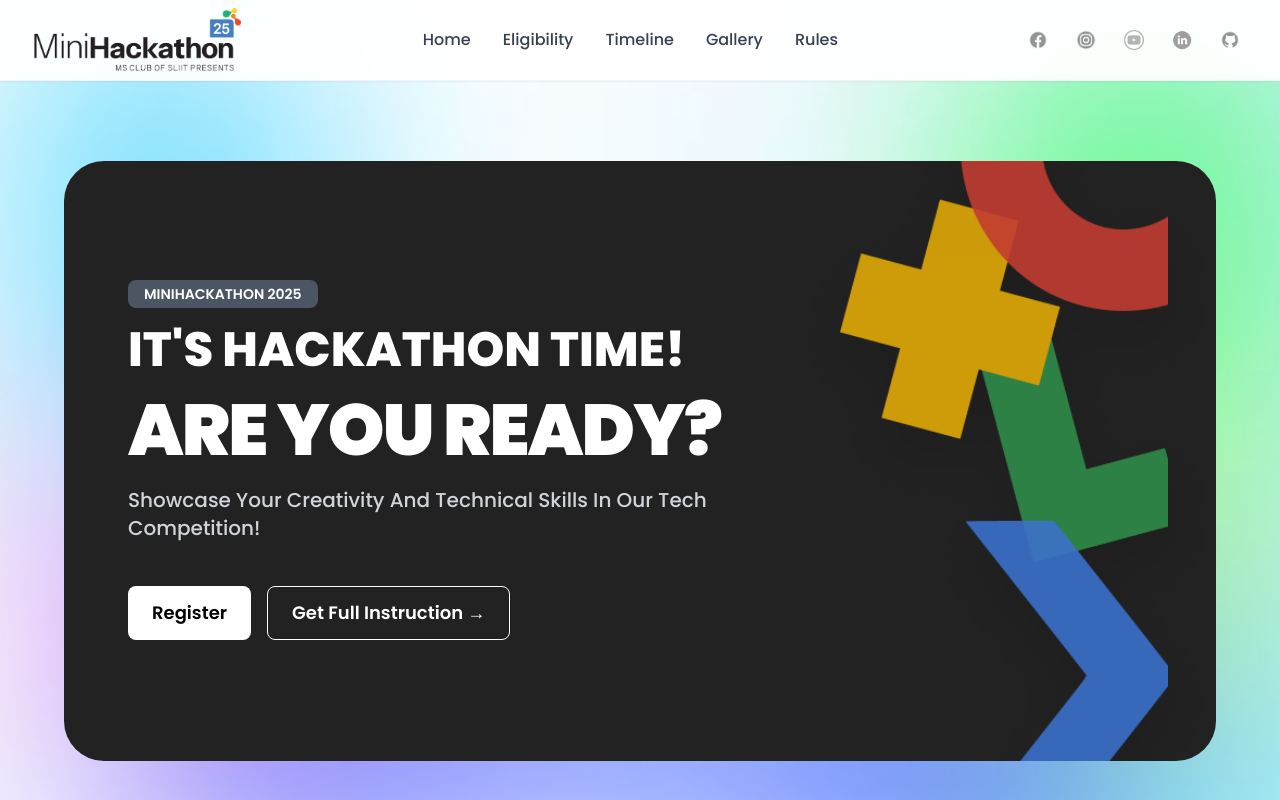
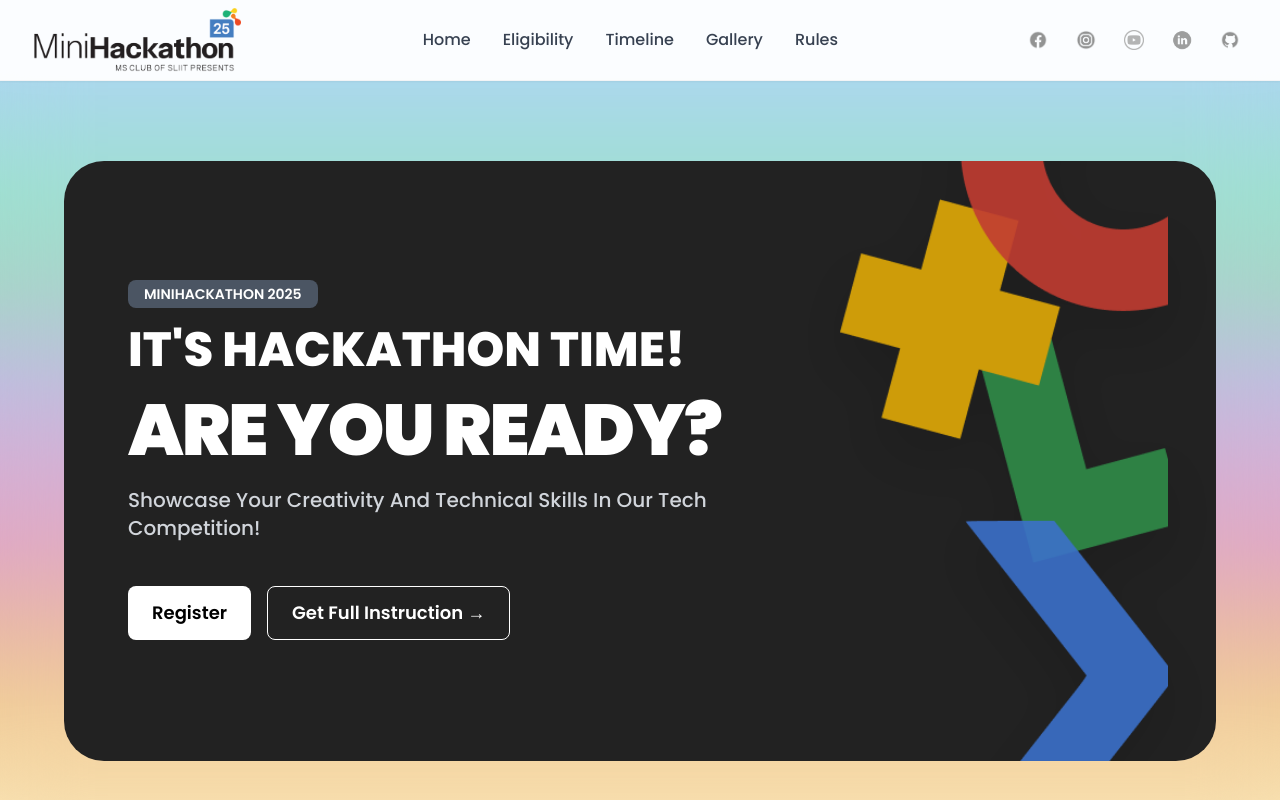
Before and after one commit to ms-club-sliit/minihackathon-2026, a Next.js app: page / in a window 1280 px wide. Shown: the top 800 px of the page. Built offline with nearby package versions, Linux system fonts and the light colour scheme.

Commit message:
refactor: replace background image with reusable global CSS gradient

```diff
--- a/app/globals.css
+++ b/app/globals.css
@@ -169,20 +169,40 @@
 			format("woff");
 }
 
-html,body,#root {
-	margin: 0;
-	width:100%;
+html,
+#root {
+  margin: 0;
+  width: 100%;
 }
 
 body {
   margin: 0;
   width: 100%;
   min-height: 100vh;
-  background-image: url("/images/2026-images/background-image.png");
-  background-size: cover;
-  background-position: center;
-  background-repeat: no-repeat;
+  background: linear-gradient(
+    180deg,
+    #b8d4ff 0%,
+    #a8d8e8 12%,
+    #9ee0d0 24%,
+    #a8d4c8 36%,
+    #c0bce0 48%,
+    #d4b0d4 58%,
+    #e0a8c4 68%,
+    #e8b8a8 78%,
+    #f0cc98 88%,
+    #f8e0b0 100%
+  );
   background-attachment: fixed;
+}
+
+body::before {
+  content: "";
+  position: fixed;
+  inset: 0;
+  backdrop-filter: blur(40px);
+  -webkit-backdrop-filter: blur(40px);
+  pointer-events: none;
+  z-index: 0;
 }
 
 .background-shade-1 {
```
Also changed, not shown: public/images/2026-images/background-image.png (deleted).
